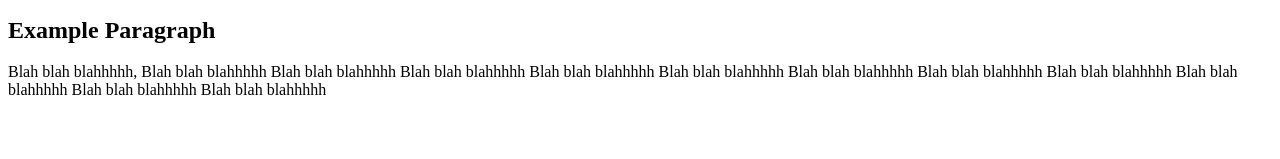
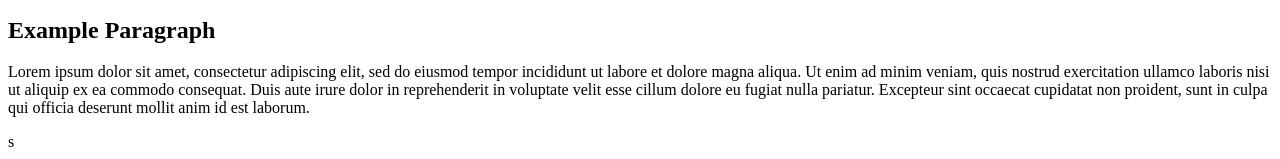
Before and after one commit to 12bbys/origin, a plain HTML site: page index.html in a window 1280 px wide. Shown: the part 1039-1198 px from the top of the page. Before the commit the page ends 1154 px from the top, so only its background shows below. Drawn offline with Linux system fonts and the light colour scheme.

Commit message:
added example paragraph and IDs

```diff
--- a/index.html
+++ b/index.html
@@ -20,7 +20,7 @@
       <br>
       <section>
         <h2>Why we do this</h2>
-        <p>in a world that pushes the boundries of practical hardware and software we aim to close that gap so that people can enjoy the best of both worlds</p>
+        <p  id="mission-explanation">in a world that pushes the boundries of practical hardware and software we aim to close that gap so that people can enjoy the best of both worlds</p>
       </section>
 
       <br>
@@ -34,17 +34,14 @@
       </figure>
       </section>
 
-    <section>
+    <section id="Example-section">
       <h2>Example Paragraph</h2>
-      <p>Blah blah blahhhhh, Blah blah blahhhhh
-        Blah blah blahhhhh Blah blah blahhhhh
-        Blah blah blahhhhh Blah blah blahhhhh
-        Blah blah blahhhhh Blah blah blahhhhh
-        Blah blah blahhhhh Blah blah blahhhhh
-        Blah blah blahhhhh Blah blah blahhhhh
-      </p>
+      <p>Lorem ipsum dolor sit amet, consectetur adipiscing elit, sed do eiusmod tempor incididunt ut labore et dolore magna aliqua. Ut enim ad minim veniam, quis nostrud exercitation ullamco laboris nisi ut aliquip ex ea commodo consequat. Duis aute irure dolor in reprehenderit in voluptate velit esse cillum dolore eu fugiat nulla pariatur. Excepteur sint occaecat cupidatat non proident, sunt in culpa qui officia deserunt mollit anim id est laborum.
+      </p>s
     </section>
-    </section></section>
+
+    </section>
+    </section>
 
     </main>
   </body>
```
